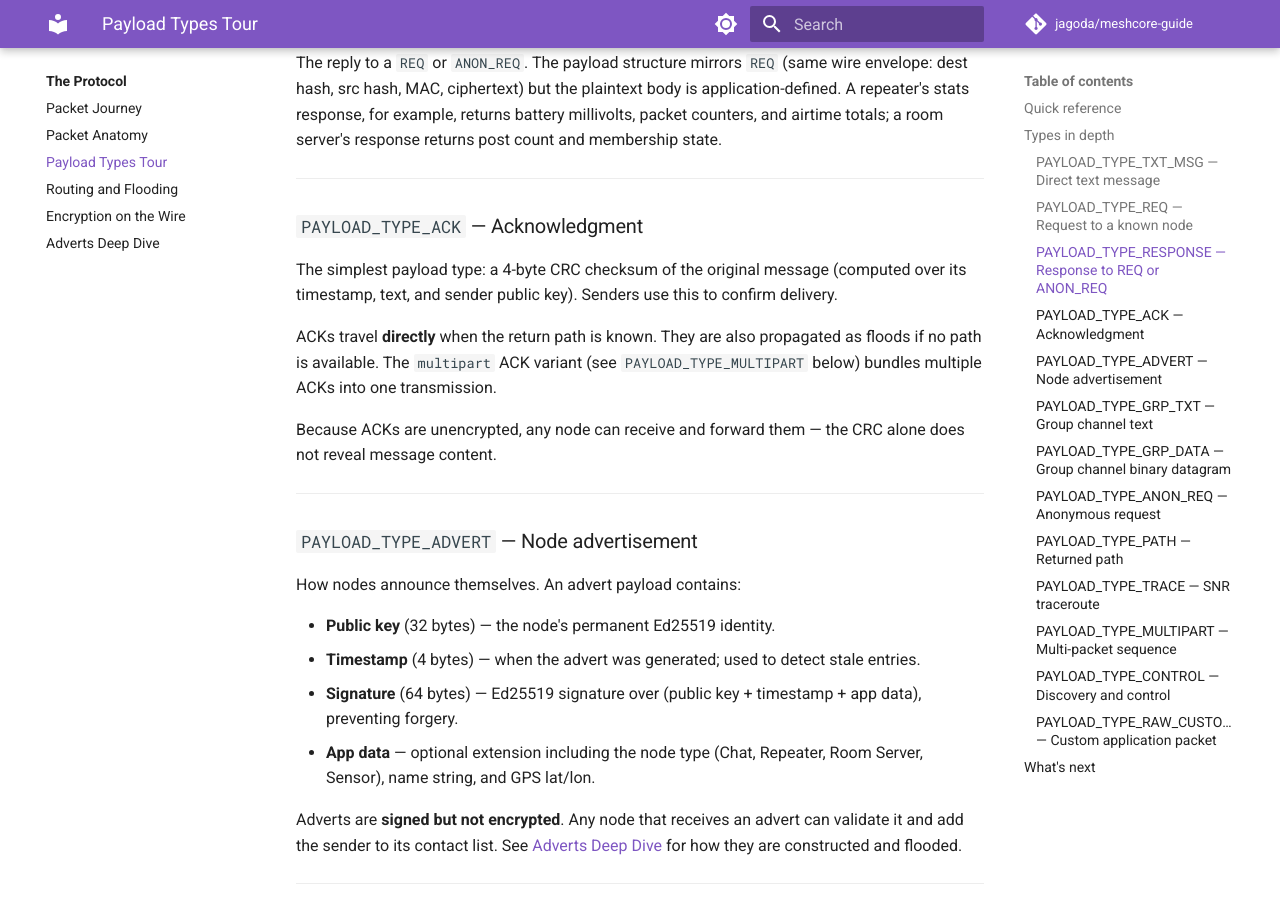
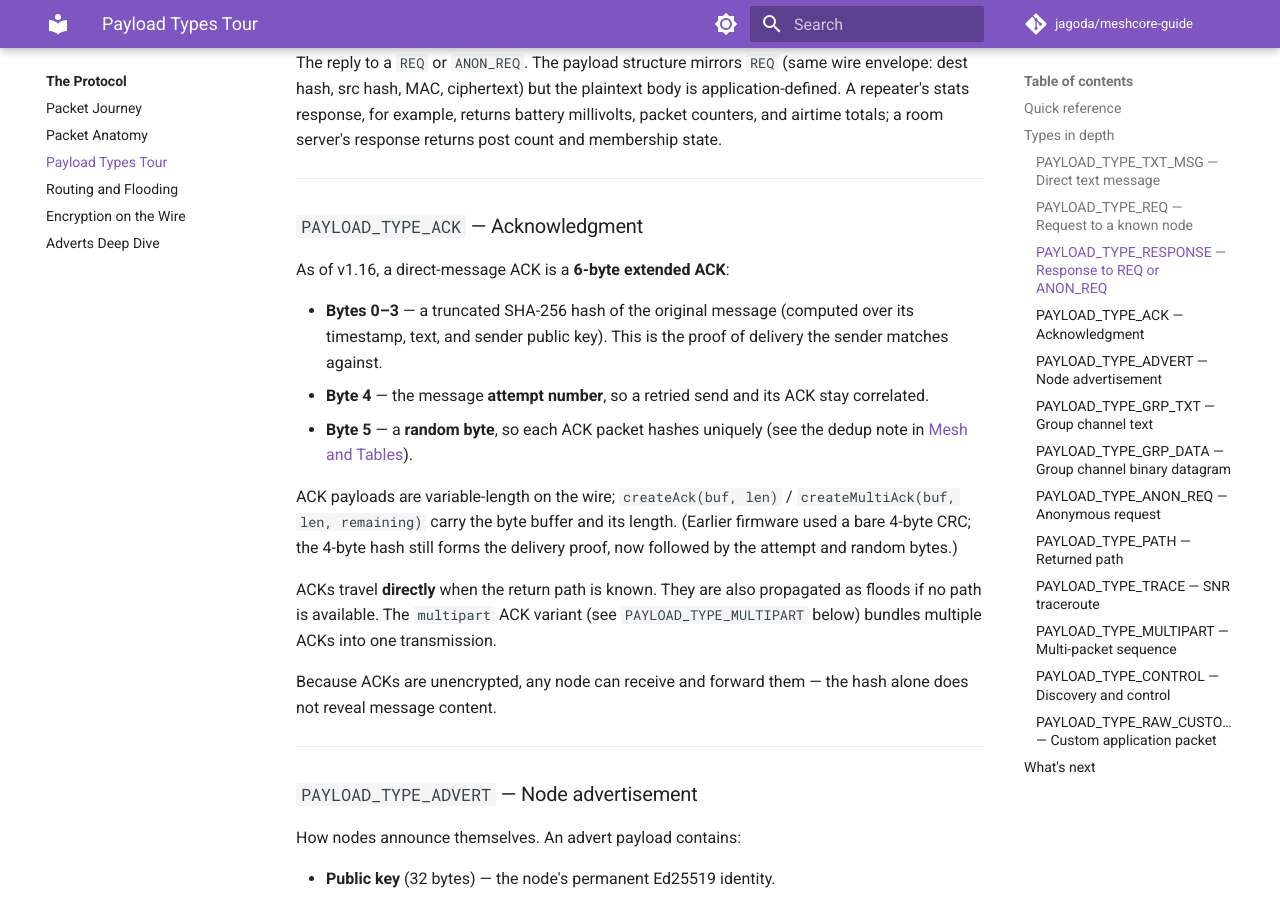
Before and after one commit to jagoda/meshcore-guide, an MkDocs documentation site: the page built from docs/protocol/payload-types-tour.md, in a window 1280 px wide and 900 px high, scrolled down 2058 px. Built offline with MkDocs 1.6.1 and Material for MkDocs 9.7.7, drawn with Linux system fonts in a browser that asks for light colours; comment, search, counter and statistics services are not loaded; some of the changed text lies outside the part shown.

Commit message:
checkpoint: Phase 1 — 4-byte CRC ACK → 6-byte extended ACK

```diff
--- a/docs/protocol/payload-types-tour.md
+++ b/docs/protocol/payload-types-tour.md
@@ -71,9 +71,20 @@ returns post count and membership state.
 
 ### `PAYLOAD_TYPE_ACK` — Acknowledgment
 
-The simplest payload type: a 4-byte CRC checksum of the original message
-(computed over its timestamp, text, and sender public key). Senders use this
-to confirm delivery.
+As of v1.16, a direct-message ACK is a **6-byte extended ACK**:
+
+- **Bytes 0–3** — a truncated SHA-256 hash of the original message
+  (computed over its timestamp, text, and sender public key). This is the proof
+  of delivery the sender matches against.
+- **Byte 4** — the message **attempt number**, so a retried send and its ACK
+  stay correlated.
+- **Byte 5** — a **random byte**, so each ACK packet hashes uniquely (see the
+  dedup note in [Mesh and Tables](../internals/mesh-and-tables.md)).
+
+ACK payloads are variable-length on the wire; `createAck(buf, len)` /
+`createMultiAck(buf, len, remaining)` carry the byte buffer and its length.
+(Earlier firmware used a bare 4-byte CRC; the 4-byte hash still forms the
+delivery proof, now followed by the attempt and random bytes.)
 
 ACKs travel **directly** when the return path is known. They are also
 propagated as floods if no path is available. The `multipart` ACK variant
@@ -81,7 +92,7 @@ propagated as floods if no path is available. The `multipart` ACK variant
 transmission.
 
 Because ACKs are unencrypted, any node can receive and forward them — the
-CRC alone does not reveal message content.
+hash alone does not reveal message content.
 
 ---
 
@@ -187,8 +198,8 @@ repeater placement.
 A wrapper type that allows large payloads to be split across multiple radio
 transmissions. The first byte of the payload encodes the number of remaining
 packets in the sequence (upper 4 bits) and the inner payload type (lower 4
-bits). Currently used for **multi-ACK** — bundling several ACK CRCs into one
-frame to reduce airtime.
+bits). Currently used for **multi-ACK** — bundling several variable-length
+ACK payloads into one frame to reduce airtime.
 
 ---
 
```
Also changed, not shown: docs/internals/packet-and-identity.md (+1 -1 lines), docs/protocol/encryption-on-the-wire.md (+1 -1 lines), docs/protocol/packet-journey.md (+2 -2 lines), docs/reference/glossary.md (+2 -2 lines), docs/reference/spec-index.md (+1 -1 lines).
